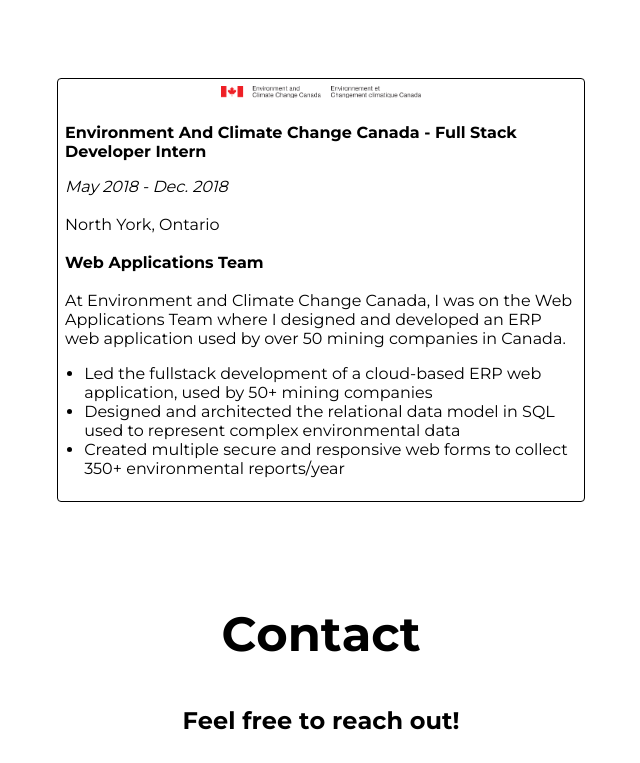
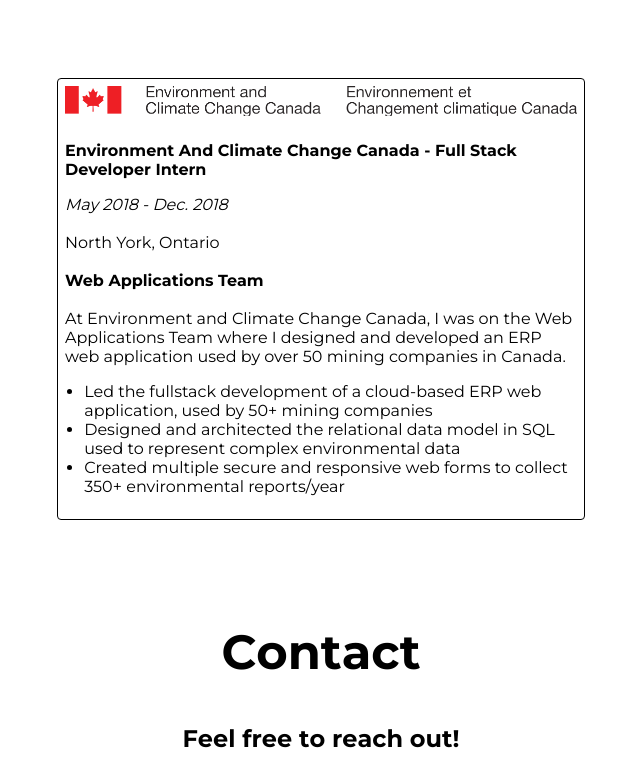
Before and after one commit to jacobk52/jacobkim.net, a Gatsby site: page / in a window 1280 px wide. Shown: the part 3397-4160 px from the top of the page, without its empty margins (319-959 px from the left). Built offline with nearby package versions, Linux system fonts and the light colour scheme; Gatsby itself is replaced by a stand-in of ours.

Commit message:
updated the width for the experience case for environment and climate change canada

```diff
--- a/src/components/experience.js
+++ b/src/components/experience.js
@@ -5,9 +5,10 @@ import data from "../data.js"
 
 const individual = (d) => {
   if (d.b){
+    const w=d.location=="North York, Ontario"?"100%":"200px"
     return (<Card>
       <Card.Body>
-      <img src={d.logo} style={{display:"block","margin-left":"auto","margin-right":"auto","margin-bottom":"25px",width:"200px"}}/>
+      <img src={d.logo} style={{display:"block","margin-left":"auto","margin-right":"auto","margin-bottom":"25px",width:w}}/>
       <Card.Title>
         {d.title}
       </Card.Title>
```
